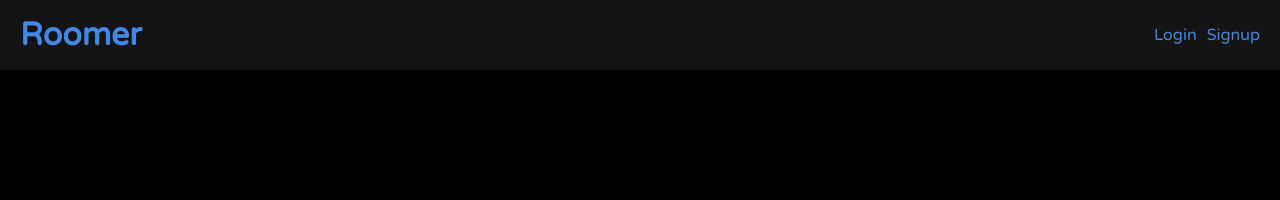
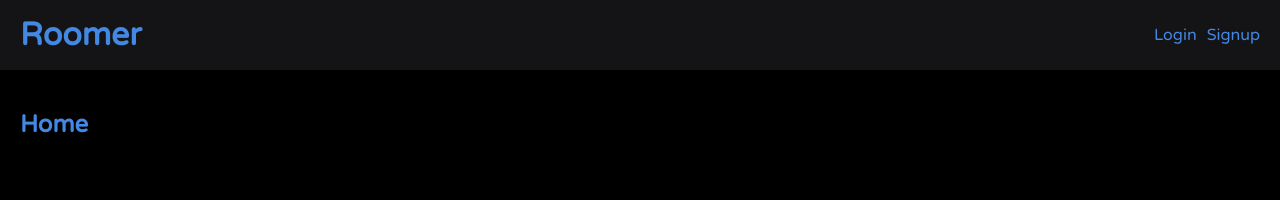
Before and after one commit to mominkaif/Roomer, a React (Create React App) app in the folder frontend/: page / in a window 1280 px wide. Shown: the top 200 px of the page. Built offline with nearby package versions, Linux system fonts and the light colour scheme.

Commit message:
bug fixes

```diff
--- a/frontend/src/index.css
+++ b/frontend/src/index.css
@@ -171,3 +171,7 @@ form.login label, form.signup label {
 form.login button, form.signup button {
   font-family: "Varela Round";
 }
+
+.home {
+  color: var(--primary);
+}
--- a/frontend/src/pages/Login.js
+++ b/frontend/src/pages/Login.js
@@ -13,7 +13,6 @@ const Login = () => {
 
         await login(email, password)
 
-        navigate("/")
     }
 
     return(
--- a/frontend/src/pages/Signup.js
+++ b/frontend/src/pages/Signup.js
@@ -1,19 +1,17 @@
 import { useState } from "react"
 import { useSignup } from "../hooks/useSignup"
-import { useNavigate } from "react-router-dom";
+
 
 const Signup = () => {
     const [email, setEmail] = useState('')
     const [password, setPassword] = useState('')
     const {signup, error, isLoading} = useSignup()
-    const navigate = useNavigate()
 
     const handleSubmit = async (e) => {
         e.preventDefault()
 
         await signup(email, password)
 
-        navigate("/")
 
     }
 
```
Also changed, not shown: frontend/src/App.js (line endings or trailing spaces).
